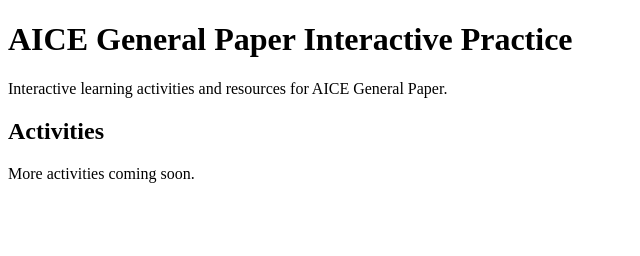
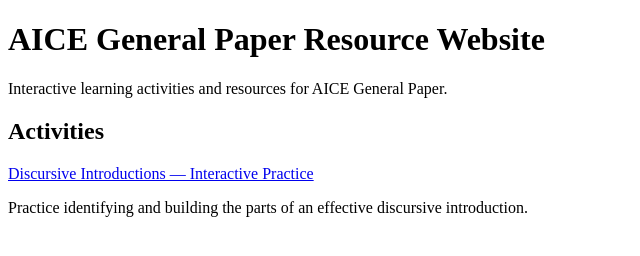
Before and after one commit to kimbo-LSHS/kimbo-LSHS.github.io, a plain HTML site: page index.html in a window 1280 px wide. Shown: the whole page, without its empty margins (0-640 px from the left). Drawn offline with Linux system fonts and the light colour scheme.

Commit message:
Update index.html

```diff
--- a/index.html
+++ b/index.html
@@ -7,10 +7,11 @@
 </head>
 
 <body>
-  <h1>AICE General Paper Interactive Practice</h1>
+  <h1>AICE General Paper Resource Website</h1>
   <p>Interactive learning activities and resources for AICE General Paper.</p>
 
   <h2>Activities</h2>
-  <p>More activities coming soon.</p>
+  <p><a href="discursive-introduction.html">Discursive Introductions — Interactive Practice</a></p>
+<p>Practice identifying and building the parts of an effective discursive introduction.</p>
 </body>
 </html>
```
